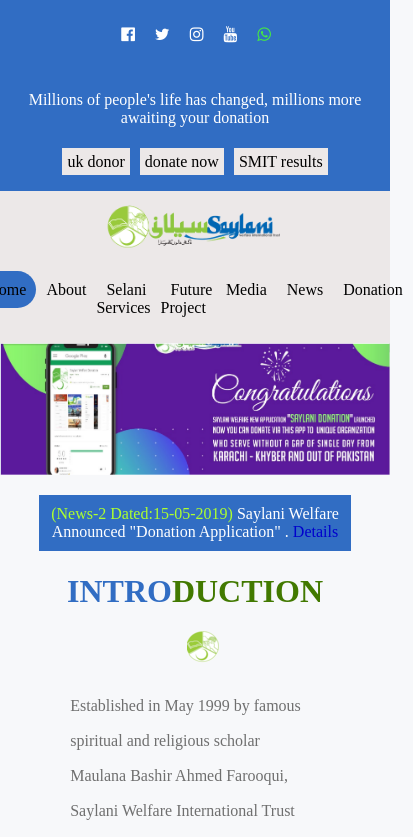
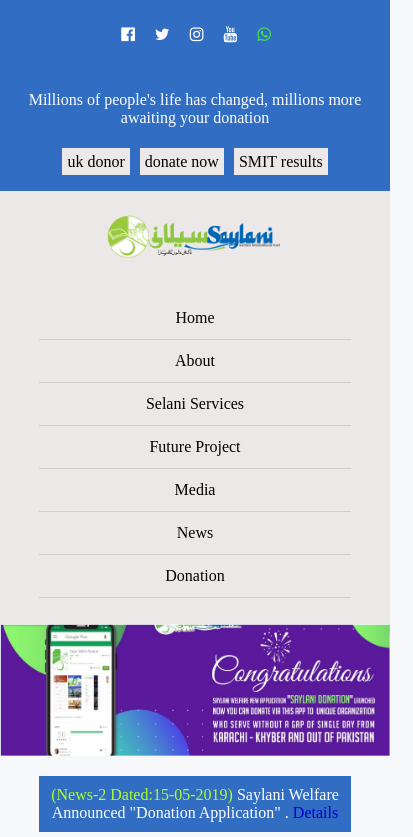
Before and after one commit to daniyaniazi/SaylaniAssignments, a plain HTML site: page index.html in a window 390 px wide. Shown: the top 837 px of the page, 413 px wide, since content can reach past the window. Drawn offline with Linux system fonts and the light colour scheme.

Commit message:
modified homepage

```diff
--- a/style.css
+++ b/style.css
@@ -544,6 +544,91 @@
         width: 100%;
 
     }
+    .gallerysection{
+        height: max-content;
+    }
+    .imagegallery{
+        flex-wrap: wrap;
+        height: max-content;
+    }
+    .gallery{
+        width: 100%;
+        overflow: hidden;
+        padding-bottom: 2.5px;
+    }
 
 
 }
+@media screen and (max-width:600px){
+
+    .header2{
+        flex-wrap: wrap;
+    }
+    .logo{
+
+        flex-basis: 100%;
+        margin:0px;
+    }
+    .logo img{
+        display: block;
+        padding: 10px;
+        margin: 0 auto;
+
+    }
+    /* .menubutton{
+        display: block;
+        flex-basis: 50%;
+
+    }
+    label{
+        line-height: 80px;
+        text-align: right;
+        display: block;
+        cursor: pointer;
+    }
+    #toggle{
+        display: block;
+    } */
+
+    div.menu{
+        display: block;
+        /* block to see style */
+        width: 100%;
+    }
+    nav.menulinks{
+        display: block;
+        width: 100%;
+    }
+    .menulinks ul{
+        display: block;
+        width: 100%;
+    }
+    .menulinks ul li {
+        display: block;
+        width: 80%;
+        margin: 0 auto;
+        border-bottom: 1px solid #cecece;
+        padding: 2px 0px;
+    }
+    .menulinks ul li a{
+        display: block;
+        margin: 0 auto;
+        text-align: center;
+        width: 50%;
+        background-color: transparent;
+
+    }
+   #toggle:checked ~ div.menu{
+       transition: all 5s;
+        display: block;
+    }
+    #toggle:checked ~ nav.menulinks{
+        transition: all 5s;
+         display: block;
+     }
+     .paras{
+         text-align: justify;
+     }
+
+
+}
```
